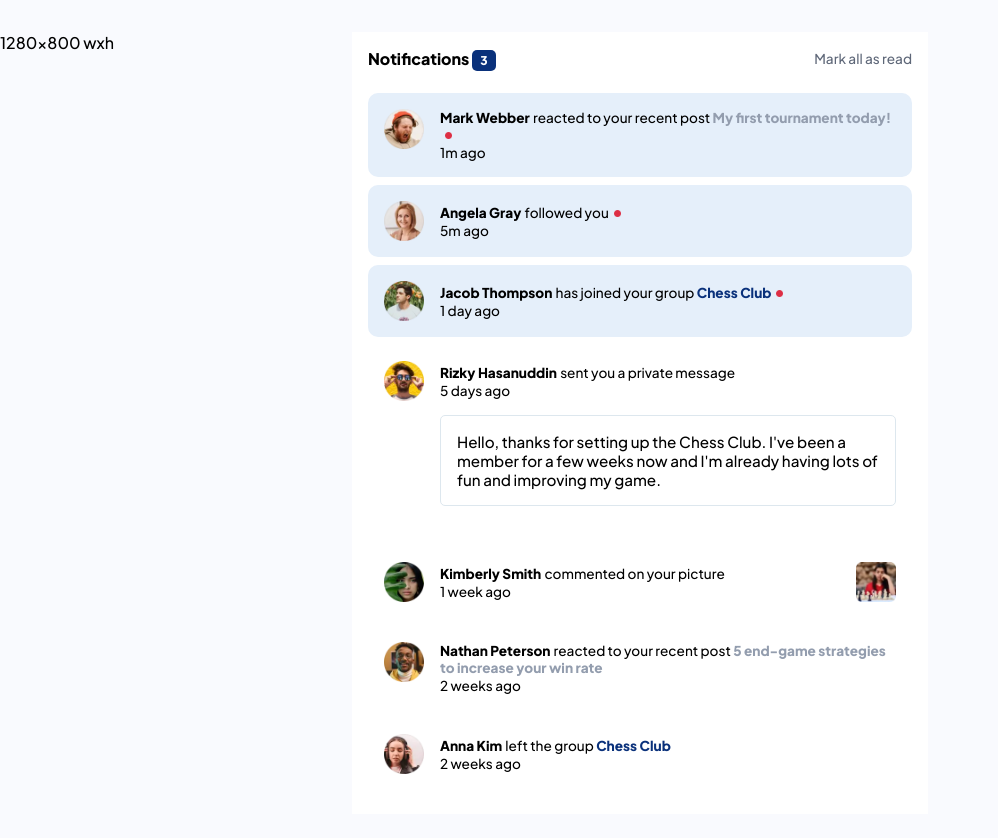
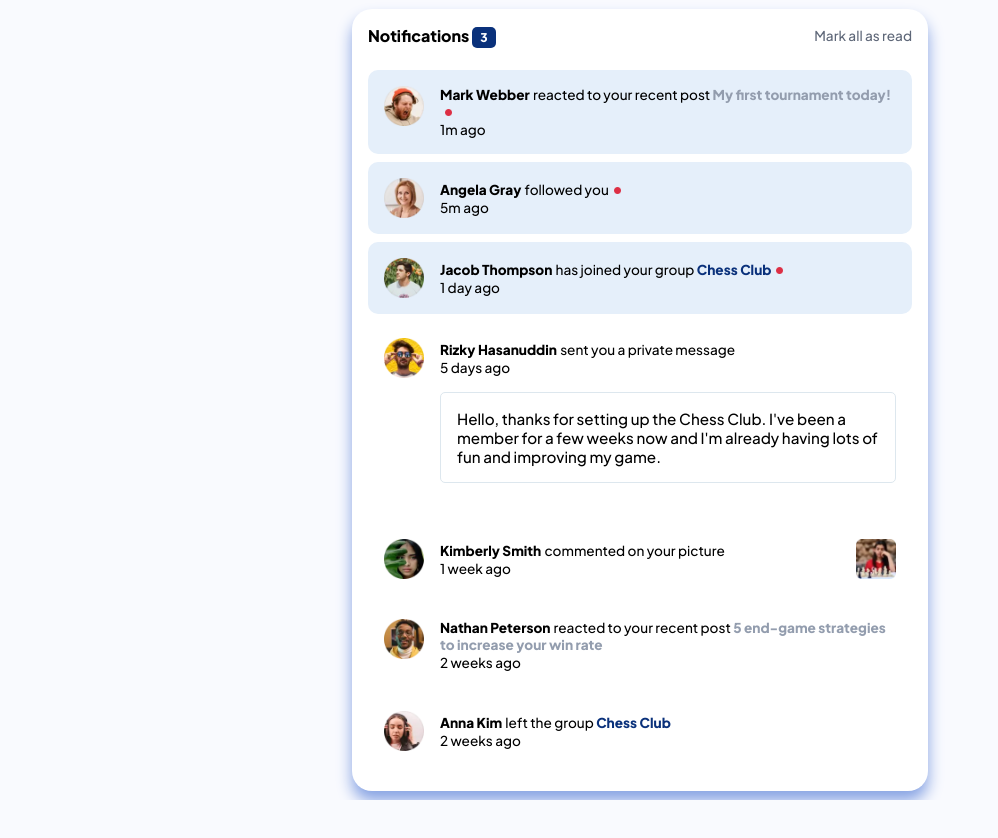
Before and after one commit to aljager1983/notifications-page, a plain HTML site: page index.html in a window 1280 px wide. Shown: the whole page, without its empty margins (0-998 px from the left). After the commit the page ends 800 px from the top, so only its background shows below. Drawn offline with Linux system fonts and the light colour scheme.

Commit message:
10-updating readme

```diff
--- a/index.html
+++ b/index.html
@@ -15,7 +15,7 @@
 
 </head>
 <body onload="size()" id="body">
-  <div id="wh" note="for testing height and width of browser"></div>
+  <!-- <div id="wh" note="for testing height and width of browser"></div> -->
 
 <main>
   <header>
--- a/style.css
+++ b/style.css
@@ -19,6 +19,9 @@ body {
     margin: 0;
     padding: 0;
     font-family: 'Plus Jakarta Sans', sans-serif;
+    display: flex;
+    align-items: center;
+    height: 100vh;
 }
 #wh {
     position: absolute;
@@ -26,6 +29,8 @@ body {
 }
 main {
     padding: 1rem;
+    border-radius: 20px;
+    box-shadow: 0px 10px 15px hsl(222, 62%, 71%);
 }
 
 header {
```
Also changed, not shown: screenshot.jpg (added), 2 other files.
